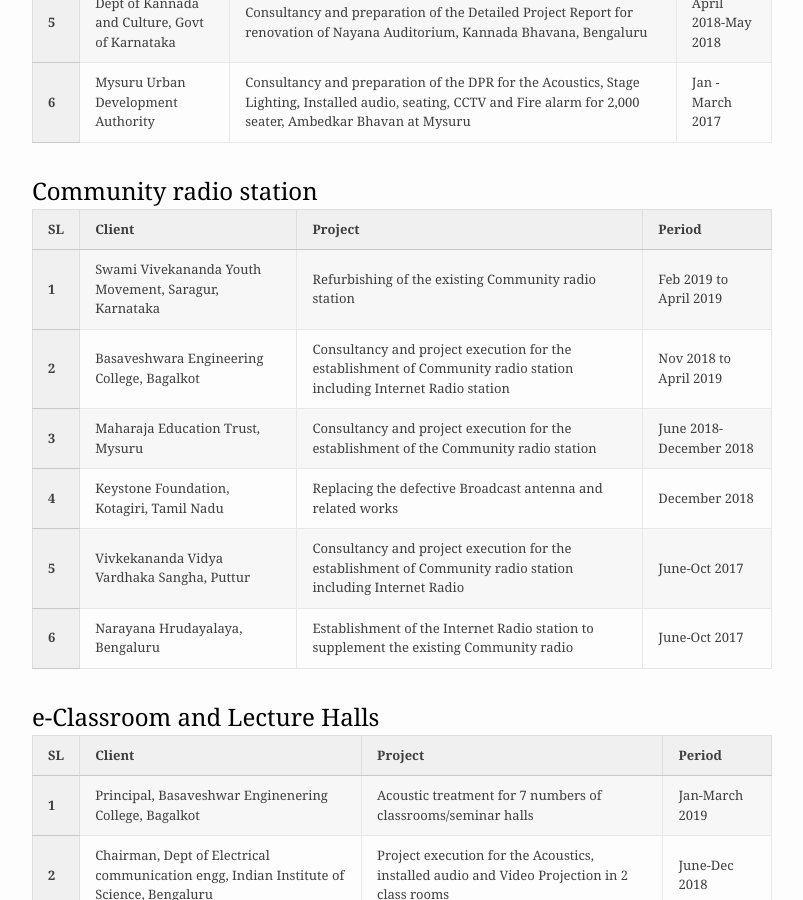
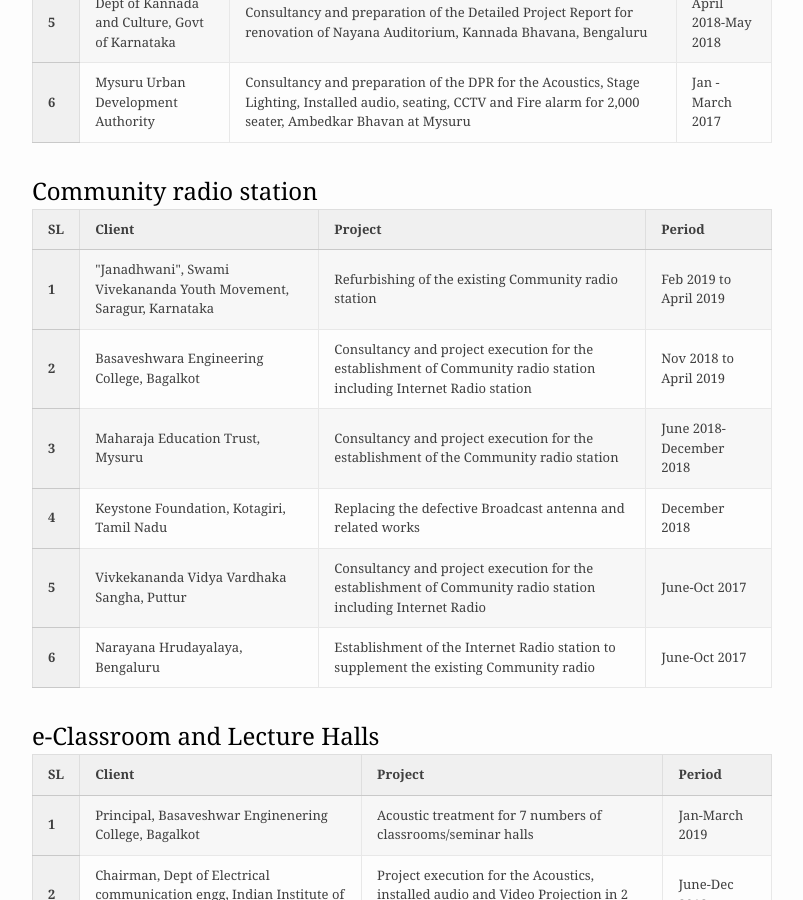
Before and after one commit to VarpasMedia/VarpasMedia.github.io, a Jekyll site: the page built from Projects.md, in a window 1280 px wide and 900 px high, scrolled down 708 px. Shown: the whole window, without its empty margins (238-1041 px from the left). Built offline with Jekyll 4.4.1, drawn with Linux system fonts in a browser that asks for light colours; our own code applies the rules of GitHub Pages for plain Markdown files.

Commit message:
Update Projects.md

```diff
--- a/Projects.md
+++ b/Projects.md
@@ -81,7 +81,7 @@ Community radio station
 
     <tr>
          <th>1</th>
-        <td>Swami Vivekananda Youth Movement, Saragur, Karnataka</td>
+        <td>"Janadhwani", Swami Vivekananda Youth Movement, Saragur, Karnataka</td>
         <td>Refurbishing of the existing Community radio station</td>
         <td>Feb 2019 to April 2019</td>
     </tr>
```
